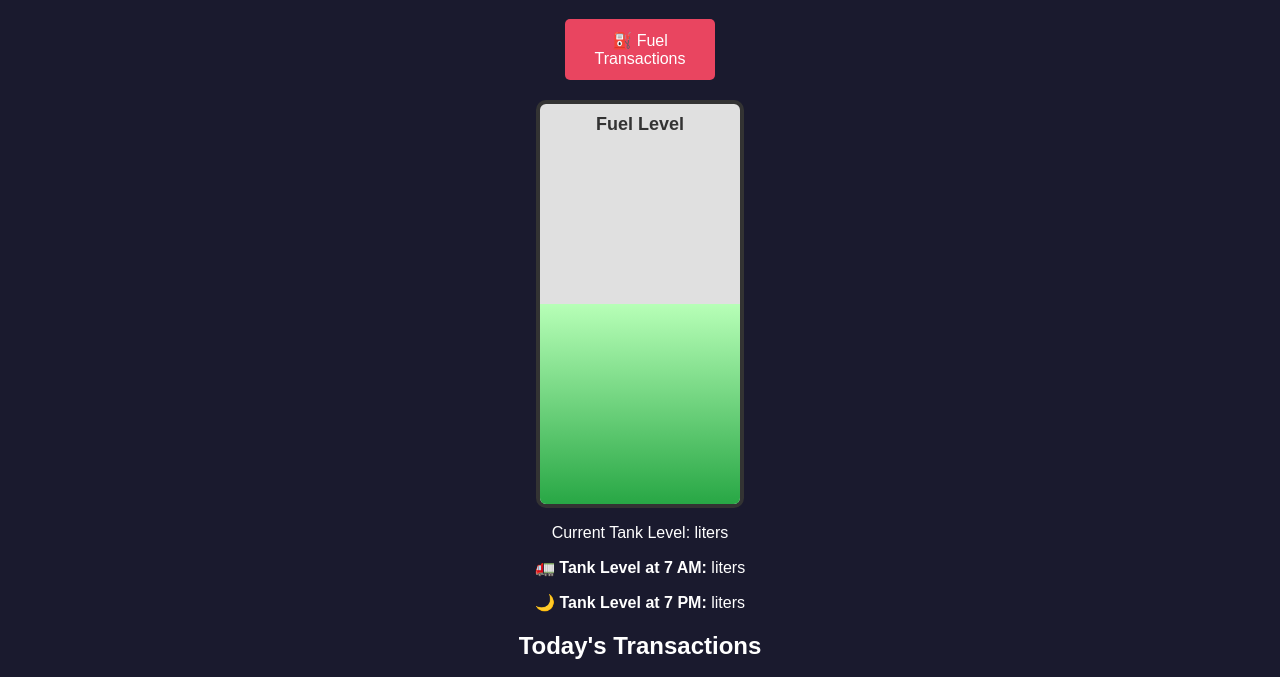
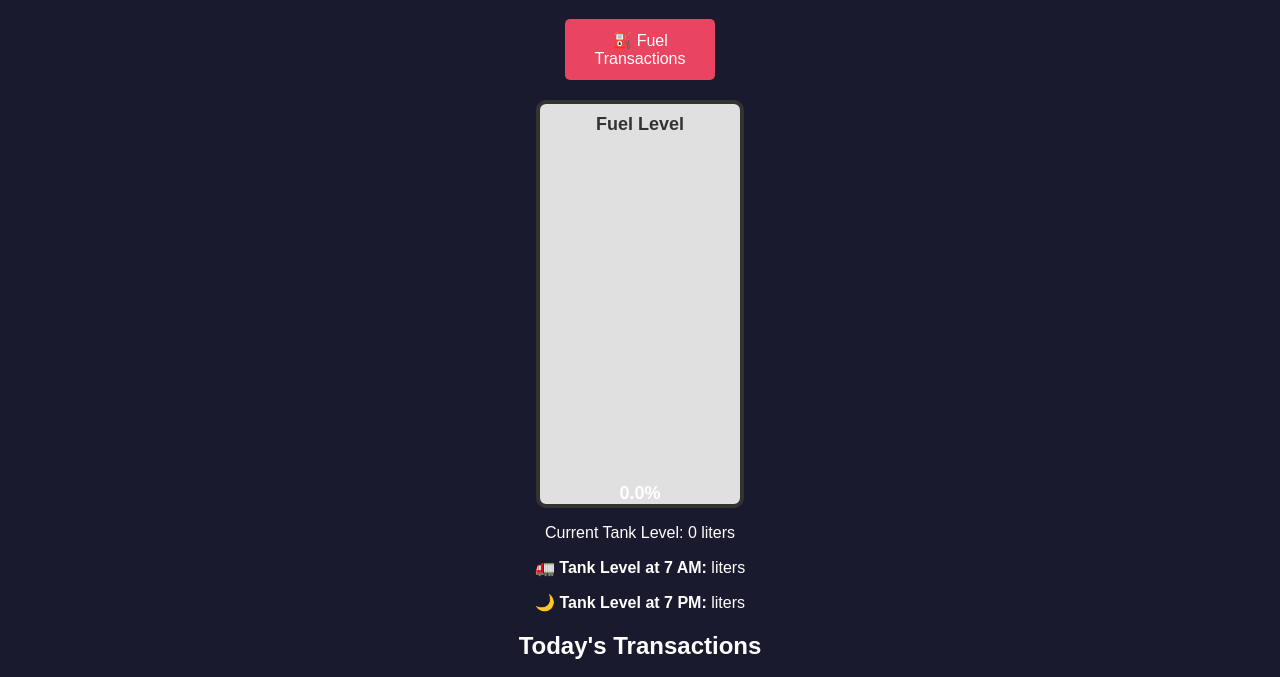
Before and after one commit to MTKTF/Fuel-Dashboard, a plain HTML site: page index.html in a window 1280 px wide. Shown: the part 61-738 px from the top of the page. Drawn offline with nearby package versions, Linux system fonts and the light colour scheme.

Commit message:
Update index.html

```diff
--- a/index.html
+++ b/index.html
@@ -15,9 +15,13 @@
         <button onclick="window.location.href='fuel.html'">⛽ Fuel Transactions</button>
     </div>
 
+    <div class="tank-wrapper">
         <div class="tank-container">
             <div class="tank-label">Fuel Level</div>
-    <div class="tank-fill" id="fuelLevel" style="height: 50%;"></div>
+            <div class="tank-fill" id="fuelLevel">
+                <span class="fuel-percentage" id="fuelPercentage">50%</span>
+            </div>
+        </div>
     </div>
 
     <p>Current Tank Level: <span id="currentLevel"></span> liters</p>
@@ -41,43 +45,23 @@
 
     <script>
         function updateTankLevel() {
-         setTimeout(() => { // Safari rendering fix
+            setTimeout(() => {
                 const data = getDummyData();
                 const latestEntry = data[data.length - 1];
-             const tankLevel = latestEntry.tank_level;
+                const tankLevel = latestEntry.tank_level || 0;
 
-             const maxTankCapacity = 27000; // Ensure tank level stays below 27,000 liters
                 const maxTankCapacity = 27000;
                 const percentageFill = (tankLevel / maxTankCapacity) * 100;
 
                 const fuelElement = document.getElementById("fuelLevel");
                 fuelElement.style.height = `${percentageFill}%`;
+                document.getElementById("fuelPercentage").textContent = `${percentageFill.toFixed(1)}%`;
 
-             // Change color based on level
-             if (percentageFill > 50) {
-                 fuelElement.style.backgroundColor = "green"; // Safe fuel level
-                 fuelElement.style.backgroundColor = "green";
-             } else if (percentageFill > 20) {
-                 fuelElement.style.backgroundColor = "orange"; // Warning level
-                 fuelElement.style.backgroundColor = "orange";
-             } else {
-                 fuelElement.style.backgroundColor = "red"; // Critical low fuel
-                 fuelElement.style.backgroundColor = "red";
-             }
+                // Smooth animation
+                fuelElement.style.transition = "height 0.5s ease-in-out";
 
                 document.getElementById("currentLevel").textContent = tankLevel;
-            }, 100); // Adds delay for Safari compatibility
-        }
-
-        function getDailyTankLevels() {
-            const today = new Date().toISOString().split('T')[0];
-            const data = getDummyData().filter(entry => entry.timestamp.startsWith(today));
-
-            const startEntry = data.find(entry => new Date(entry.timestamp).getHours() === 7) || { tank_level: "N/A" };
-            const endEntry = data.reverse().find(entry => new Date(entry.timestamp).getHours() === 19) || { tank_level: "N/A" };
-
-            document.getElementById('startLevel').textContent = startEntry.tank_level;
-            document.getElementById('endLevel').textContent = endEntry.tank_level;
+            }, 100);
         }
 
         function getTodaysTransactions() {
@@ -97,9 +81,49 @@
 
         window.onload = () => {
             updateTankLevel();
-            getDailyTankLevels();
             getTodaysTransactions();
         };
     </script>
+
+    <style>
+        .tank-wrapper {
+            display: flex;
+            justify-content: center;
+            margin-top: 20px;
+        }
+
+        .tank-container {
+            width: 200px;
+            height: 400px;
+            border: 4px solid #333;
+            border-radius: 10px;
+            position: relative;
+            overflow: hidden;
+            background: #e0e0e0;
+            display: flex;
+            align-items: flex-end;
+            justify-content: center;
+        }
+
+        .tank-fill {
+            width: 100%;
+            position: absolute;
+            bottom: 0;
+            background: linear-gradient(to top, #28a745, #b7ffb7);
+            transition: height 0.5s ease-in-out;
+            text-align: center;
+            color: white;
+            font-size: 18px;
+            font-weight: bold;
+            display: flex;
+            justify-content: center;
+            align-items: center;
+        }
+
+        .fuel-percentage {
+            position: relative;
+            top: -10px;
+        }
+    </style>
 </body>
 </html>
```
Lines whose indentation alone changed are shown as unchanged.
